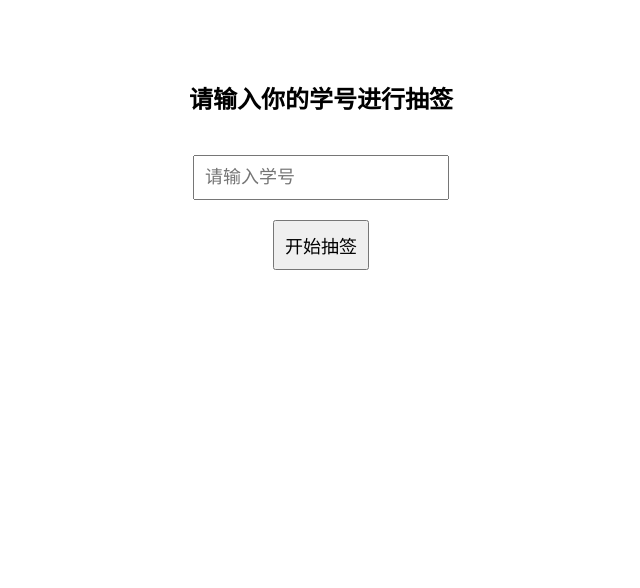
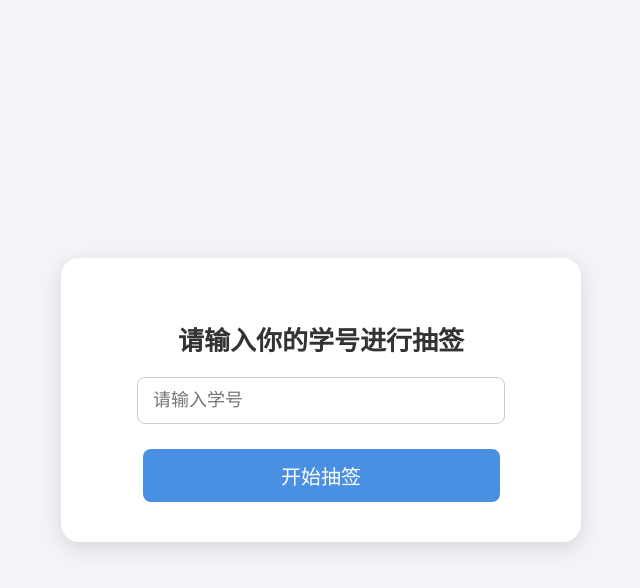
Before and after one commit to rosecuper123-sketch/-, a plain HTML site: page index.html in a window 1280 px wide. Shown: the whole page, without its empty margins (319-959 px from the left). Drawn offline with Linux system fonts and the light colour scheme.

Commit message:
Update index.html

```diff
--- a/index.html
+++ b/index.html
@@ -4,15 +4,80 @@
 <meta charset="UTF-8">
 <title>作业抽签系统</title>
 <script src="draw.js"></script>
+
 <style>
-    body { text-align:center; margin-top:80px; font-family:"Microsoft YaHei"; }
-    input, button { font-size:18px; padding:10px; margin-top:20px; }
-    #result { margin-top:40px; font-size:24px; display:none; }
+    body {
+        background: #f2f4f8;
+        font-family: "Microsoft YaHei", sans-serif;
+        display: flex;
+        justify-content: center;
+        align-items: center;
+        height: 100vh;
+        margin: 0;
+    }
+
+    /* 居中卡片 */
+    .container {
+        background: #ffffff;
+        width: 420px;
+        padding: 40px 50px;
+        border-radius: 18px;
+        box-shadow: 0 6px 20px rgba(0,0,0,0.12);
+        text-align: center;
+    }
+
+    h2 {
+        margin-bottom: 20px;
+        font-size: 26px;
+        color: #333;
+        font-weight: 600;
+    }
+
+    input[type="text"] {
+        width: 80%;
+        padding: 12px 15px;
+        border-radius: 8px;
+        border: 1px solid #ccc;
+        font-size: 18px;
+        transition: 0.2s;
+    }
+    input[type="text"]:focus {
+        border-color: #4a90e2;
+        outline: none;
+        box-shadow: 0 0 6px rgba(74,144,226,0.3);
+    }
+
+    button {
+        margin-top: 25px;
+        width: 85%;
+        padding: 12px;
+        border: none;
+        border-radius: 8px;
+        background: #4a90e2;
+        color: #fff;
+        font-size: 20px;
+        cursor: pointer;
+        transition: 0.25s;
+    }
+    button:hover {
+        background: #3b7bc5;
+        transform: translateY(-2px);
+        box-shadow: 0 4px 12px rgba(74,144,226,0.4);
+    }
+
+    #result {
+        margin-top: 35px;
+        font-size: 22px;
+        font-weight: 600;
+        color: #333;
+        display: none;
+    }
 </style>
 </head>
 
 <body>
 
+<div class="container">
     <h2>请输入你的学号进行抽签</h2>
 
     <input type="text" id="studentID" placeholder="请输入学号">
@@ -21,6 +86,7 @@
     <button onclick="startDraw()">开始抽签</button>
 
     <div id="result"></div>
+</div>
 
 </body>
 </html>
```
